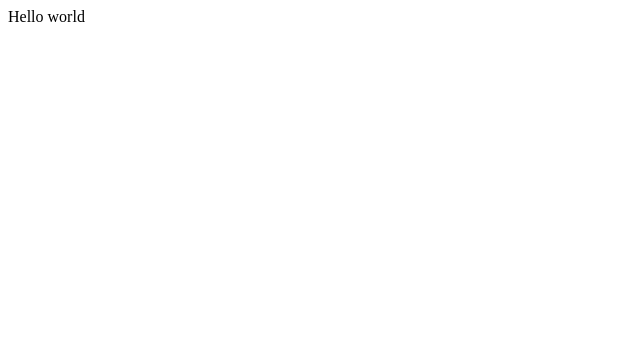
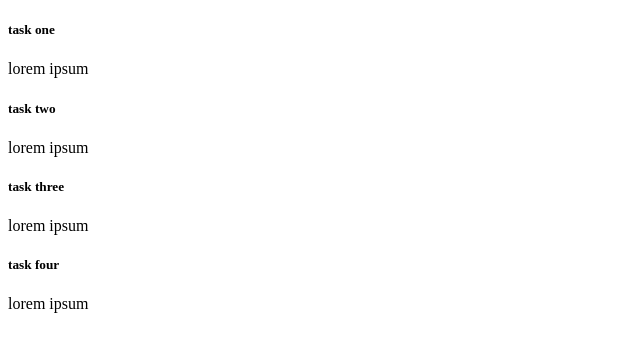
Before and after one commit to tamaramunoz/react-classes, a React (Create React App) app: page / in a window 1280 px wide. Shown: the top 352 px of the page, without its empty margins (0-640 px from the left). Built offline with nearby package versions, Linux system fonts and the light colour scheme.

Commit message:
update: json, index.html, and app

```diff
--- a/public/index.html
+++ b/public/index.html
@@ -7,7 +7,7 @@
     <meta name="theme-color" content="#000000" />
     <meta
       name="description"
-      content="Web site created using create-react-app"
+      content="This web site was created to understand and learn react using classes"
     />
     <link rel="apple-touch-icon" href="%PUBLIC_URL%/logo192.png" />
     <!--
@@ -24,7 +24,7 @@
       work correctly both with client-side routing and a non-root public URL.
       Learn how to configure a non-root public URL by running `npm run build`.
     -->
-    <title>React App</title>
+    <title>Task App</title>
   </head>
   <body>
     <noscript>You need to enable JavaScript to run this app.</noscript>
--- a/src/App.js
+++ b/src/App.js
@@ -1,9 +1,26 @@
 import React, { Component } from 'react';
 import './index.css'
 
+import tasks from './sample/task.json';
+
 class App extends Component {
+
+  state = {
+    taskData: tasks
+  }
+
   render() {
-    return ( <div>Hello world</div> )
+    return (
+      <div>
+        {
+          this.state.taskData.map(item =>
+            <div key={item.id}>
+              <h5>{item.title}</h5>
+              <p>{item.description}</p>
+            </div>
+          )
+        }
+      </div>)
   }
 
 }
--- a/src/sample/task.json
+++ b/src/sample/task.json
@@ -7,19 +7,19 @@
     },
     {
         "id": 1,
-        "title": "task one",
+        "title": "task two",
         "description": "lorem ipsum",
         "done": false
     },
     {
         "id": 2,
-        "title": "task one",
+        "title": "task three",
         "description": "lorem ipsum",
         "done": false
     },
     {
         "id": 3,
-        "title": "task one",
+        "title": "task four",
         "description": "lorem ipsum",
         "done": false
     }
```
Also changed, not shown: src/components/card.js (added).
